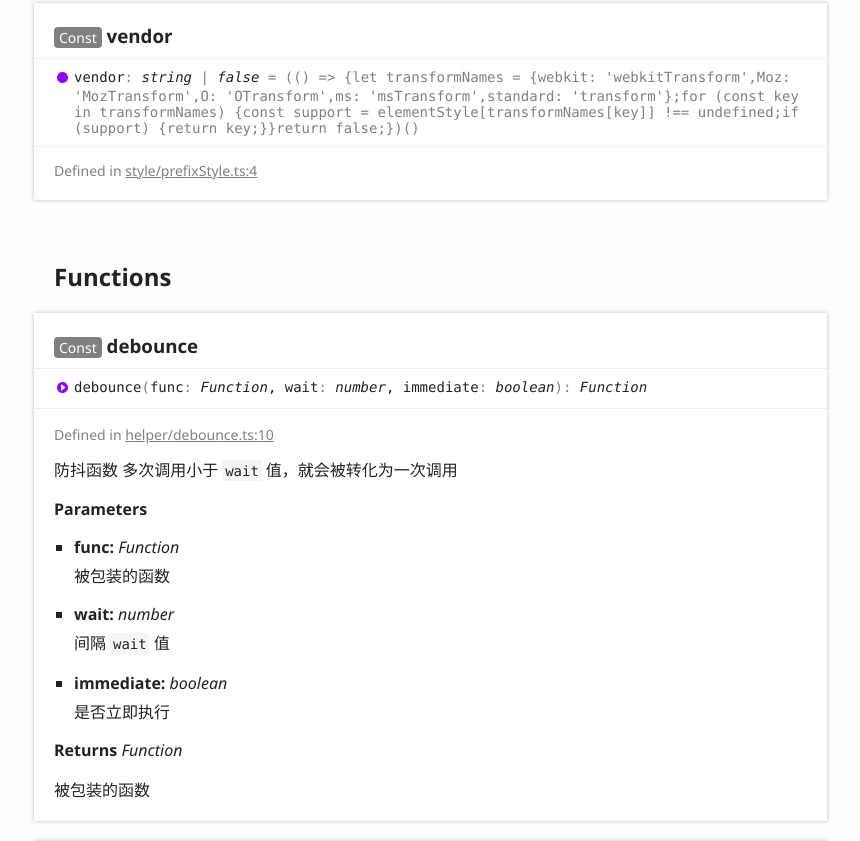
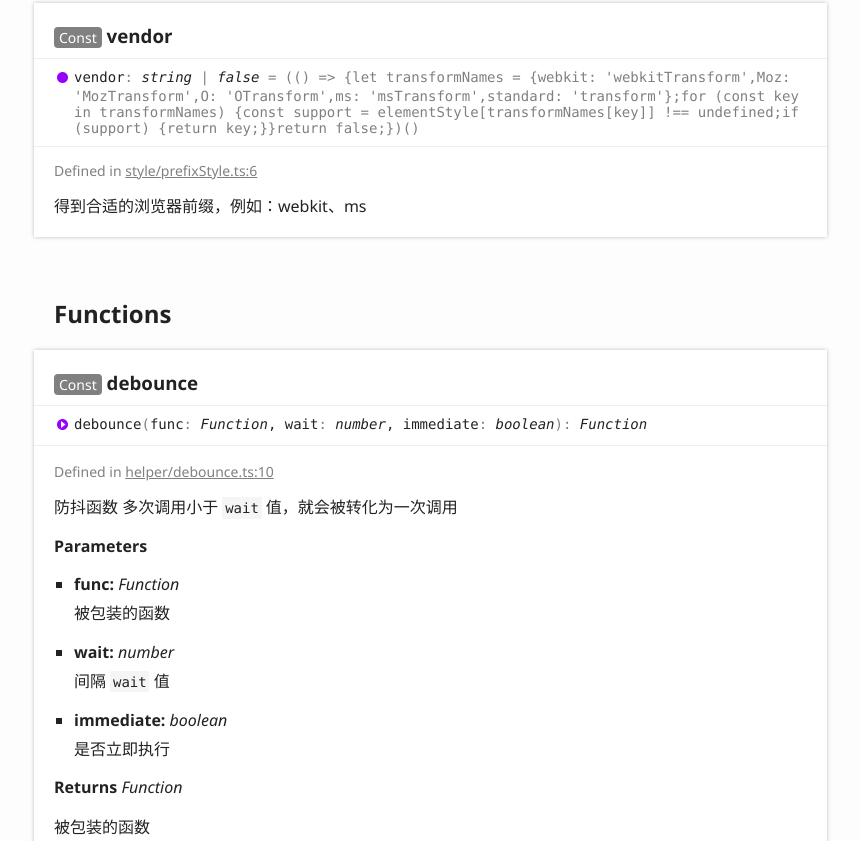
Before and after one commit to bjw1234/jevon-utils, a website: page docs/globals.html in a window 1280 px wide. Shown: the part 1193-2034 px from the top of the page, without its empty margins (6-866 px from the left). Drawn offline with Linux system fonts and the light colour scheme.

Commit message:
fix vendor

```diff
--- a/docs/globals.html
+++ b/docs/globals.html
@@ -118,7 +118,7 @@
 					<div class="tsd-signature tsd-kind-icon">__VERSION__<span class="tsd-signature-symbol">:</span> <span class="tsd-signature-type">"1.0.1"</span><span class="tsd-signature-symbol"> = &quot;1.0.1&quot;</span></div>
 					<aside class="tsd-sources">
 						<ul>
-							<li>Defined in <a href="https://github.com/bjw1234/jevon-utils/blob/46d2bd3/src/storage/index.ts#L1">storage/index.ts:1</a></li>
+							<li>Defined in <a href="https://github.com/bjw1234/jevon-utils/blob/9295e90/src/storage/index.ts#L1">storage/index.ts:1</a></li>
 						</ul>
 					</aside>
 				</section>
@@ -128,7 +128,7 @@
 					<div class="tsd-signature tsd-kind-icon">element<wbr>Style<span class="tsd-signature-symbol">:</span> <span class="tsd-signature-type">CSSStyleDeclaration</span><span class="tsd-signature-symbol"> = document.createElement(&#x27;div&#x27;).style</span></div>
 					<aside class="tsd-sources">
 						<ul>
-							<li>Defined in <a href="https://github.com/bjw1234/jevon-utils/blob/46d2bd3/src/style/prefixStyle.ts#L1">style/prefixStyle.ts:1</a></li>
+							<li>Defined in <a href="https://github.com/bjw1234/jevon-utils/blob/9295e90/src/style/prefixStyle.ts#L1">style/prefixStyle.ts:1</a></li>
 						</ul>
 					</aside>
 				</section>
@@ -138,9 +138,14 @@
 					<div class="tsd-signature tsd-kind-icon">vendor<span class="tsd-signature-symbol">:</span> <span class="tsd-signature-type">string</span><span class="tsd-signature-symbol"> | </span><span class="tsd-signature-type">false</span><span class="tsd-signature-symbol"> = (() &#x3D;&gt; {let transformNames &#x3D; {webkit: &#x27;webkitTransform&#x27;,Moz: &#x27;MozTransform&#x27;,O: &#x27;OTransform&#x27;,ms: &#x27;msTransform&#x27;,standard: &#x27;transform&#x27;};for (const key in transformNames) {const support &#x3D; elementStyle[transformNames[key]] !&#x3D;&#x3D; undefined;if (support) {return key;}}return false;})()</span></div>
 					<aside class="tsd-sources">
 						<ul>
-							<li>Defined in <a href="https://github.com/bjw1234/jevon-utils/blob/46d2bd3/src/style/prefixStyle.ts#L4">style/prefixStyle.ts:4</a></li>
+							<li>Defined in <a href="https://github.com/bjw1234/jevon-utils/blob/9295e90/src/style/prefixStyle.ts#L6">style/prefixStyle.ts:6</a></li>
 						</ul>
 					</aside>
+					<div class="tsd-comment tsd-typography">
+						<div class="lead">
+							<p>得到合适的浏览器前缀，例如：webkit、ms</p>
+						</div>
+					</div>
 				</section>
 			</section>
 			<section class="tsd-panel-group tsd-member-group ">
@@ -155,7 +160,7 @@
 						<li class="tsd-description">
 							<aside class="tsd-sources">
 								<ul>
-									<li>Defined in <a href="https://github.com/bjw1234/jevon-utils/blob/46d2bd3/src/helper/debounce.ts#L10">helper/debounce.ts:10</a></li>
+									<li>Defined in <a href="https://github.com/bjw1234/jevon-utils/blob/9295e90/src/helper/debounce.ts#L10">helper/debounce.ts:10</a></li>
 								</ul>
 							</aside>
 							<div class="tsd-comment tsd-typography">
@@ -206,7 +211,7 @@
 						<li class="tsd-description">
 							<aside class="tsd-sources">
 								<ul>
-									<li>Defined in <a href="https://github.com/bjw1234/jevon-utils/blob/46d2bd3/src/base/deepClone.ts#L7">base/deepClone.ts:7</a></li>
+									<li>Defined in <a href="https://github.com/bjw1234/jevon-utils/blob/9295e90/src/base/deepClone.ts#L7">base/deepClone.ts:7</a></li>
 								</ul>
 							</aside>
 							<div class="tsd-comment tsd-typography">
@@ -237,7 +242,7 @@
 						<li class="tsd-description">
 							<aside class="tsd-sources">
 								<ul>
-									<li>Defined in <a href="https://github.com/bjw1234/jevon-utils/blob/46d2bd3/src/helper/frontEndDownloadCsv.ts#L31">helper/frontEndDownloadCsv.ts:31</a></li>
+									<li>Defined in <a href="https://github.com/bjw1234/jevon-utils/blob/9295e90/src/helper/frontEndDownloadCsv.ts#L31">helper/frontEndDownloadCsv.ts:31</a></li>
 								</ul>
 							</aside>
 							<div class="tsd-comment tsd-typography">
@@ -270,7 +275,7 @@
 						<li class="tsd-description">
 							<aside class="tsd-sources">
 								<ul>
-									<li>Defined in <a href="https://github.com/bjw1234/jevon-utils/blob/46d2bd3/src/helper/frontEndDownloadCsv.ts#L14">helper/frontEndDownloadCsv.ts:14</a></li>
+									<li>Defined in <a href="https://github.com/bjw1234/jevon-utils/blob/9295e90/src/helper/frontEndDownloadCsv.ts#L14">helper/frontEndDownloadCsv.ts:14</a></li>
 								</ul>
 							</aside>
 							<div class="tsd-comment tsd-typography">
@@ -316,7 +321,7 @@ frontEndDownloadCsv(header, content);</code></pre>
 						<li class="tsd-description">
 							<aside class="tsd-sources">
 								<ul>
-									<li>Defined in <a href="https://github.com/bjw1234/jevon-utils/blob/46d2bd3/src/helper/genRandomHeader.ts#L7">helper/genRandomHeader.ts:7</a></li>
+									<li>Defined in <a href="https://github.com/bjw1234/jevon-utils/blob/9295e90/src/helper/genRandomHeader.ts#L7">helper/genRandomHeader.ts:7</a></li>
 								</ul>
 							</aside>
 							<div class="tsd-comment tsd-typography">
@@ -357,7 +362,7 @@ frontEndDownloadCsv(header, content);</code></pre>
 						<li class="tsd-description">
 							<aside class="tsd-sources">
 								<ul>
-									<li>Defined in <a href="https://github.com/bjw1234/jevon-utils/blob/46d2bd3/src/helper/generateUUID.ts#L4">helper/generateUUID.ts:4</a></li>
+									<li>Defined in <a href="https://github.com/bjw1234/jevon-utils/blob/9295e90/src/helper/generateUUID.ts#L4">helper/generateUUID.ts:4</a></li>
 								</ul>
 							</aside>
 							<div class="tsd-comment tsd-typography">
@@ -379,7 +384,7 @@ frontEndDownloadCsv(header, content);</code></pre>
 						<li class="tsd-description">
 							<aside class="tsd-sources">
 								<ul>
-									<li>Defined in <a href="https://github.com/bjw1234/jevon-utils/blob/46d2bd3/src/helper/getCookie.ts#L5">helper/getCookie.ts:5</a></li>
+									<li>Defined in <a href="https://github.com/bjw1234/jevon-utils/blob/9295e90/src/helper/getCookie.ts#L5">helper/getCookie.ts:5</a></li>
 								</ul>
 							</aside>
 							<div class="tsd-comment tsd-typography">
@@ -412,7 +417,7 @@ frontEndDownloadCsv(header, content);</code></pre>
 						<li class="tsd-description">
 							<aside class="tsd-sources">
 								<ul>
-									<li>Defined in <a href="https://github.com/bjw1234/jevon-utils/blob/46d2bd3/src/url/getParamByName.ts#L12">url/getParamByName.ts:12</a></li>
+									<li>Defined in <a href="https://github.com/bjw1234/jevon-utils/blob/9295e90/src/url/getParamByName.ts#L12">url/getParamByName.ts:12</a></li>
 								</ul>
 							</aside>
 							<div class="tsd-comment tsd-typography">
@@ -457,7 +462,7 @@ getParamByName(<span class="hljs-string">'c'</span>) =&gt; <span class="hljs-str
 						<li class="tsd-description">
 							<aside class="tsd-sources">
 								<ul>
-									<li>Defined in <a href="https://github.com/bjw1234/jevon-utils/blob/46d2bd3/src/style/prefixStyle.ts#L39">style/prefixStyle.ts:39</a></li>
+									<li>Defined in <a href="https://github.com/bjw1234/jevon-utils/blob/9295e90/src/style/prefixStyle.ts#L41">style/prefixStyle.ts:41</a></li>
 								</ul>
 							</aside>
 							<div class="tsd-comment tsd-typography">
@@ -497,7 +502,7 @@ getParamByName(<span class="hljs-string">'c'</span>) =&gt; <span class="hljs-str
 						<li class="tsd-description">
 							<aside class="tsd-sources">
 								<ul>
-									<li>Defined in <a href="https://github.com/bjw1234/jevon-utils/blob/46d2bd3/src/helper/readablizeBytes.ts#L6">helper/readablizeBytes.ts:6</a></li>
+									<li>Defined in <a href="https://github.com/bjw1234/jevon-utils/blob/9295e90/src/helper/readablizeBytes.ts#L6">helper/readablizeBytes.ts:6</a></li>
 								</ul>
 							</aside>
 							<div class="tsd-comment tsd-typography">
@@ -531,7 +536,7 @@ getParamByName(<span class="hljs-string">'c'</span>) =&gt; <span class="hljs-str
 						<li class="tsd-description">
 							<aside class="tsd-sources">
 								<ul>
-									<li>Defined in <a href="https://github.com/bjw1234/jevon-utils/blob/46d2bd3/src/helper/scrollToTop.ts#L4">helper/scrollToTop.ts:4</a></li>
+									<li>Defined in <a href="https://github.com/bjw1234/jevon-utils/blob/9295e90/src/helper/scrollToTop.ts#L4">helper/scrollToTop.ts:4</a></li>
 								</ul>
 							</aside>
 							<div class="tsd-comment tsd-typography">
@@ -559,7 +564,7 @@ getParamByName(<span class="hljs-string">'c'</span>) =&gt; <span class="hljs-str
 						<li class="tsd-description">
 							<aside class="tsd-sources">
 								<ul>
-									<li>Defined in <a href="https://github.com/bjw1234/jevon-utils/blob/46d2bd3/src/helper/sliceExecData.ts#L19">helper/sliceExecData.ts:19</a></li>
+									<li>Defined in <a href="https://github.com/bjw1234/jevon-utils/blob/9295e90/src/helper/sliceExecData.ts#L19">helper/sliceExecData.ts:19</a></li>
 								</ul>
 							</aside>
 							<div class="tsd-comment tsd-typography">
@@ -625,7 +630,7 @@ getParamByName(<span class="hljs-string">'c'</span>) =&gt; <span class="hljs-str
 						<li class="tsd-description">
 							<aside class="tsd-sources">
 								<ul>
-									<li>Defined in <a href="https://github.com/bjw1234/jevon-utils/blob/46d2bd3/src/helper/throttle.ts#L9">helper/throttle.ts:9</a></li>
+									<li>Defined in <a href="https://github.com/bjw1234/jevon-utils/blob/9295e90/src/helper/throttle.ts#L9">helper/throttle.ts:9</a></li>
 								</ul>
 							</aside>
 							<div class="tsd-comment tsd-typography">
@@ -674,7 +679,7 @@ getParamByName(<span class="hljs-string">'c'</span>) =&gt; <span class="hljs-str
 					<div class="tsd-signature tsd-kind-icon">api<span class="tsd-signature-symbol">:</span> <span class="tsd-signature-type">object</span></div>
 					<aside class="tsd-sources">
 						<ul>
-							<li>Defined in <a href="https://github.com/bjw1234/jevon-utils/blob/46d2bd3/src/storage/index.ts#L16">storage/index.ts:16</a></li>
+							<li>Defined in <a href="https://github.com/bjw1234/jevon-utils/blob/9295e90/src/storage/index.ts#L16">storage/index.ts:16</a></li>
 						</ul>
 					</aside>
 					<section class="tsd-panel tsd-member tsd-kind-function tsd-parent-kind-object-literal">
@@ -687,7 +692,7 @@ getParamByName(<span class="hljs-string">'c'</span>) =&gt; <span class="hljs-str
 							<li class="tsd-description">
 								<aside class="tsd-sources">
 									<ul>
-										<li>Defined in <a href="https://github.com/bjw1234/jevon-utils/blob/46d2bd3/src/storage/index.ts#L84">storage/index.ts:84</a></li>
+										<li>Defined in <a href="https://github.com/bjw1234/jevon-utils/blob/9295e90/src/storage/index.ts#L84">storage/index.ts:84</a></li>
 									</ul>
 								</aside>
 								<h4 class="tsd-parameters-title">Parameters</h4>
@@ -710,7 +715,7 @@ getParamByName(<span class="hljs-string">'c'</span>) =&gt; <span class="hljs-str
 							<li class="tsd-description">
 								<aside class="tsd-sources">
 									<ul>
-										<li>Defined in <a href="https://github.com/bjw1234/jevon-utils/blob/46d2bd3/src/storage/index.ts#L61">storage/index.ts:61</a></li>
+										<li>Defined in <a href="https://github.com/bjw1234/jevon-utils/blob/9295e90/src/storage/index.ts#L61">storage/index.ts:61</a></li>
 									</ul>
 								</aside>
 								<h4 class="tsd-parameters-title">Parameters</h4>
@@ -733,7 +738,7 @@ getParamByName(<span class="hljs-string">'c'</span>) =&gt; <span class="hljs-str
 							<li class="tsd-description">
 								<aside class="tsd-sources">
 									<ul>
-										<li>Defined in <a href="https://github.com/bjw1234/jevon-utils/blob/46d2bd3/src/storage/index.ts#L27">storage/index.ts:27</a></li>
+										<li>Defined in <a href="https://github.com/bjw1234/jevon-utils/blob/9295e90/src/storage/index.ts#L27">storage/index.ts:27</a></li>
 									</ul>
 								</aside>
 								<h4 class="tsd-parameters-title">Parameters</h4>
@@ -759,7 +764,7 @@ getParamByName(<span class="hljs-string">'c'</span>) =&gt; <span class="hljs-str
 							<li class="tsd-description">
 								<aside class="tsd-sources">
 									<ul>
-										<li>Defined in <a href="https://github.com/bjw1234/jevon-utils/blob/46d2bd3/src/storage/index.ts#L37">storage/index.ts:37</a></li>
+										<li>Defined in <a href="https://github.com/bjw1234/jevon-utils/blob/9295e90/src/storage/index.ts#L37">storage/index.ts:37</a></li>
 									</ul>
 								</aside>
 								<h4 class="tsd-returns-title">Returns <span class="tsd-signature-symbol">{}</span></h4>
@@ -778,7 +783,7 @@ getParamByName(<span class="hljs-string">'c'</span>) =&gt; <span class="hljs-str
 							<li class="tsd-description">
 								<aside class="tsd-sources">
 									<ul>
-										<li>Defined in <a href="https://github.com/bjw1234/jevon-utils/blob/46d2bd3/src/storage/index.ts#L71">storage/index.ts:71</a></li>
+										<li>Defined in <a href="https://github.com/bjw1234/jevon-utils/blob/9295e90/src/storage/index.ts#L71">storage/index.ts:71</a></li>
 									</ul>
 								</aside>
 								<h4 class="tsd-parameters-title">Parameters</h4>
@@ -801,7 +806,7 @@ getParamByName(<span class="hljs-string">'c'</span>) =&gt; <span class="hljs-str
 							<li class="tsd-description">
 								<aside class="tsd-sources">
 									<ul>
-										<li>Defined in <a href="https://github.com/bjw1234/jevon-utils/blob/46d2bd3/src/storage/index.ts#L49">storage/index.ts:49</a></li>
+										<li>Defined in <a href="https://github.com/bjw1234/jevon-utils/blob/9295e90/src/storage/index.ts#L49">storage/index.ts:49</a></li>
 									</ul>
 								</aside>
 								<h4 class="tsd-parameters-title">Parameters</h4>
@@ -824,7 +829,7 @@ getParamByName(<span class="hljs-string">'c'</span>) =&gt; <span class="hljs-str
 							<li class="tsd-description">
 								<aside class="tsd-sources">
 									<ul>
-										<li>Defined in <a href="https://github.com/bjw1234/jevon-utils/blob/46d2bd3/src/storage/index.ts#L55">storage/index.ts:55</a></li>
+										<li>Defined in <a href="https://github.com/bjw1234/jevon-utils/blob/9295e90/src/storage/index.ts#L55">storage/index.ts:55</a></li>
 									</ul>
 								</aside>
 								<h4 class="tsd-returns-title">Returns <span class="tsd-signature-type">boolean</span></h4>
@@ -841,7 +846,7 @@ getParamByName(<span class="hljs-string">'c'</span>) =&gt; <span class="hljs-str
 							<li class="tsd-description">
 								<aside class="tsd-sources">
 									<ul>
-										<li>Defined in <a href="https://github.com/bjw1234/jevon-utils/blob/46d2bd3/src/storage/index.ts#L77">storage/index.ts:77</a></li>
+										<li>Defined in <a href="https://github.com/bjw1234/jevon-utils/blob/9295e90/src/storage/index.ts#L77">storage/index.ts:77</a></li>
 									</ul>
 								</aside>
 								<h4 class="tsd-parameters-title">Parameters</h4>
@@ -864,7 +869,7 @@ getParamByName(<span class="hljs-string">'c'</span>) =&gt; <span class="hljs-str
 							<li class="tsd-description">
 								<aside class="tsd-sources">
 									<ul>
-										<li>Defined in <a href="https://github.com/bjw1234/jevon-utils/blob/46d2bd3/src/storage/index.ts#L17">storage/index.ts:17</a></li>
+										<li>Defined in <a href="https://github.com/bjw1234/jevon-utils/blob/9295e90/src/storage/index.ts#L17">storage/index.ts:17</a></li>
 									</ul>
 								</aside>
 								<h4 class="tsd-parameters-title">Parameters</h4>
@@ -887,7 +892,7 @@ getParamByName(<span class="hljs-string">'c'</span>) =&gt; <span class="hljs-str
 					<div class="tsd-signature tsd-kind-icon">store<span class="tsd-signature-symbol">:</span> <span class="tsd-signature-type">object</span></div>
 					<aside class="tsd-sources">
 						<ul>
-							<li>Defined in <a href="https://github.com/bjw1234/jevon-utils/blob/46d2bd3/src/storage/index.ts#L7">storage/index.ts:7</a></li>
+							<li>Defined in <a href="https://github.com/bjw1234/jevon-utils/blob/9295e90/src/storage/index.ts#L7">storage/index.ts:7</a></li>
 						</ul>
 					</aside>
 					<div class="tsd-comment tsd-typography">
@@ -902,7 +907,7 @@ getParamByName(<span class="hljs-string">'c'</span>) =&gt; <span class="hljs-str
 						<div class="tsd-signature tsd-kind-icon">storage<span class="tsd-signature-symbol">:</span> <span class="tsd-signature-type">Storage</span><span class="tsd-signature-symbol"> = window.localStorage</span></div>
 						<aside class="tsd-sources">
 							<ul>
-								<li>Defined in <a href="https://github.com/bjw1234/jevon-utils/blob/46d2bd3/src/storage/index.ts#L9">storage/index.ts:9</a></li>
+								<li>Defined in <a href="https://github.com/bjw1234/jevon-utils/blob/9295e90/src/storage/index.ts#L9">storage/index.ts:9</a></li>
 							</ul>
 						</aside>
 					</section>
@@ -912,7 +917,7 @@ getParamByName(<span class="hljs-string">'c'</span>) =&gt; <span class="hljs-str
 						<div class="tsd-signature tsd-kind-icon">version<span class="tsd-signature-symbol">:</span> <span class="tsd-signature-type">string</span><span class="tsd-signature-symbol"> = __VERSION__</span></div>
 						<aside class="tsd-sources">
 							<ul>
-								<li>Defined in <a href="https://github.com/bjw1234/jevon-utils/blob/46d2bd3/src/storage/index.ts#L8">storage/index.ts:8</a></li>
+								<li>Defined in <a href="https://github.com/bjw1234/jevon-utils/blob/9295e90/src/storage/index.ts#L8">storage/index.ts:8</a></li>
 							</ul>
 						</aside>
 					</section>
@@ -922,7 +927,7 @@ getParamByName(<span class="hljs-string">'c'</span>) =&gt; <span class="hljs-str
 						<div class="tsd-signature tsd-kind-icon">session<span class="tsd-signature-symbol">:</span> <span class="tsd-signature-type">object</span></div>
 						<aside class="tsd-sources">
 							<ul>
-								<li>Defined in <a href="https://github.com/bjw1234/jevon-utils/blob/46d2bd3/src/storage/index.ts#L10">storage/index.ts:10</a></li>
+								<li>Defined in <a href="https://github.com/bjw1234/jevon-utils/blob/9295e90/src/storage/index.ts#L10">storage/index.ts:10</a></li>
 							</ul>
 						</aside>
 						<section class="tsd-panel tsd-member tsd-kind-variable tsd-parent-kind-object-literal">
@@ -931,7 +936,7 @@ getParamByName(<span class="hljs-string">'c'</span>) =&gt; <span class="hljs-str
 							<div class="tsd-signature tsd-kind-icon">storage<span class="tsd-signature-symbol">:</span> <span class="tsd-signature-type">Storage</span><span class="tsd-signature-symbol"> = window.sessionStorage</span></div>
 							<aside class="tsd-sources">
 								<ul>
-									<li>Defined in <a href="https://github.com/bjw1234/jevon-utils/blob/46d2bd3/src/storage/index.ts#L11">storage/index.ts:11</a></li>
+									<li>Defined in <a href="https://github.com/bjw1234/jevon-utils/blob/9295e90/src/storage/index.ts#L11">storage/index.ts:11</a></li>
 								</ul>
 							</aside>
 						</section>
```
Also changed, not shown: docs/interfaces/icallbackfunc.html (+1 -1 lines), docs/interfaces/iexecfunc.html (+1 -1 lines).
